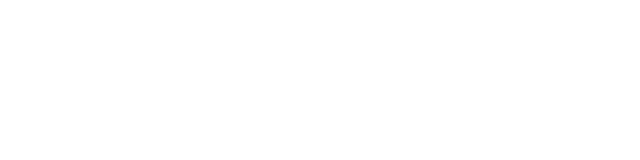
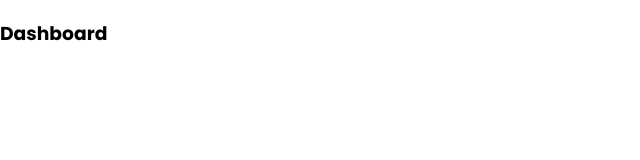
Before and after one commit to rohitschavan/HRMS, a React (Create React App) app in the folder client/: page /dashboard in a window 1280 px wide. Before the commit this address had no page. Shown: the top 160 px of the page, without its empty margins (0-640 px from the left). Built offline with nearby package versions, Linux system fonts and the light colour scheme.

Commit message:
debugging

```diff
--- a/client/src/App.js
+++ b/client/src/App.js
@@ -3,6 +3,7 @@
 import Login from './components/Login/Login';
 import Register from './components/Login/Register';
 import { Toaster } from 'react-hot-toast';
+import Dashboard from './components/Dashboard/Dashboard';
 function App() {
   return (
     <Router>
@@ -11,6 +12,7 @@
 
         <Route path="/" element={<Login />} />
         <Route path="/register" element={<Register />} />
+        <Route path="/dashboard" element={<Dashboard />} />
       </Routes>
     </Router>
   );
--- /dev/null
+++ b/client/src/components/Dashboard/Dashboard.js
@@ -0,0 +1,14 @@
+import React from "react";
+
+
+
+const Dashboard = ()=>{
+    return(
+        <>
+        <h3>Dashboard</h3>
+
+        </>
+    )
+}
+
+export default Dashboard
--- a/client/src/components/Login/Login.js
+++ b/client/src/components/Login/Login.js
@@ -24,8 +24,6 @@
       const {data} = await axios.post('http://localhost:9000/admin/login',{email,password});
       if(data?.err){
         toast.error(data?.err);
-
-
       }
 
       if(data?.token){
```
Also changed, not shown: 1 other file (tests, documents, lock files or other folders).
